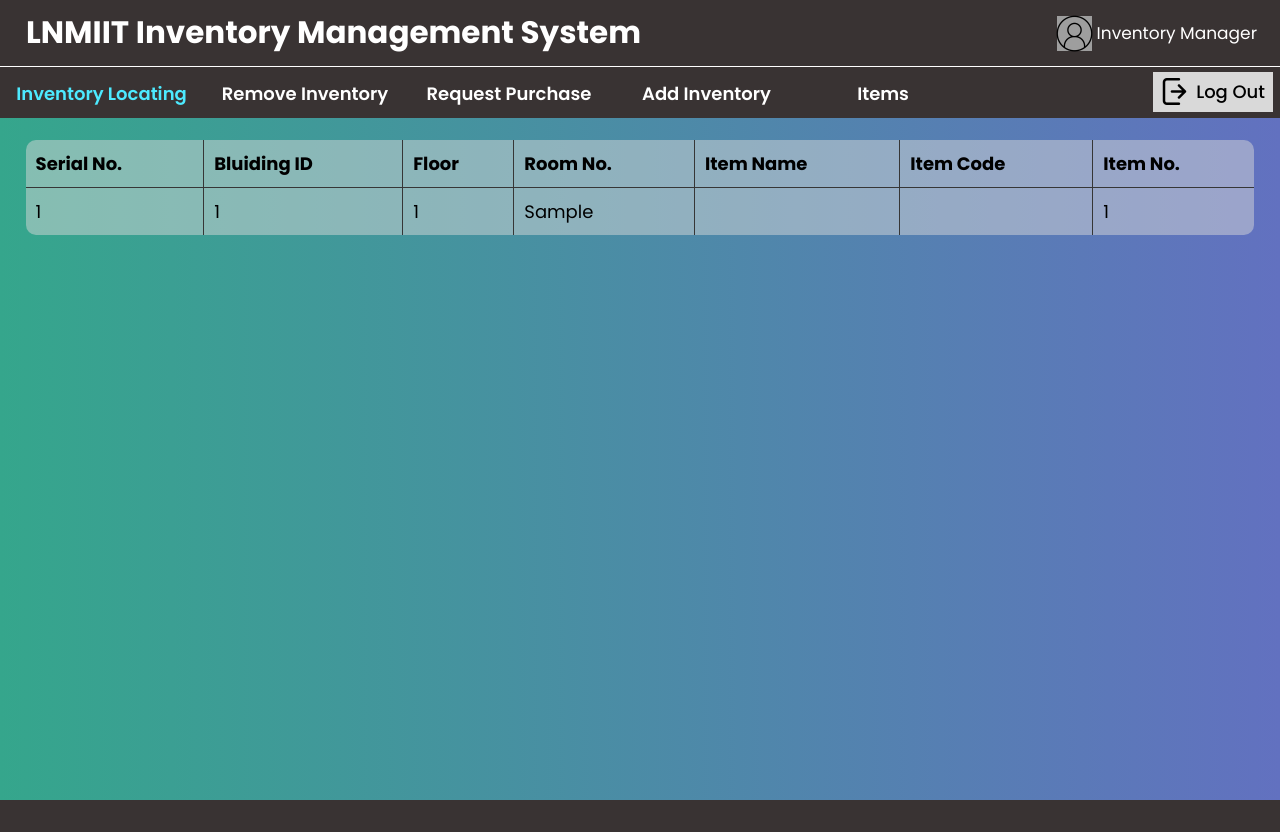
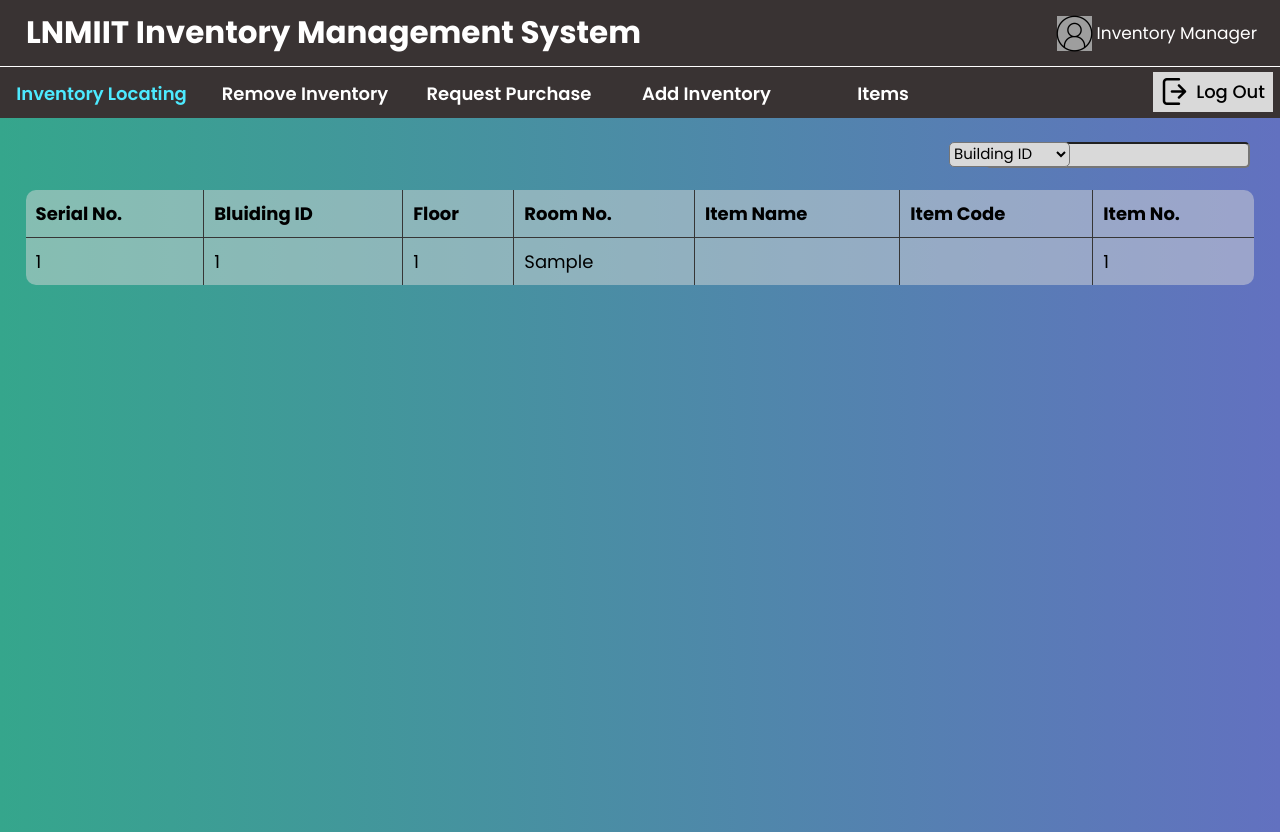
Before and after one commit to deepanshmittal/ISDL, a Django app: page /inventory-manager/inventory/ in a window 1280 px wide. Before the commit the page ends 800 px from the top, so only its background shows below. Run offline with Django 4.2, Linux system fonts and the light colour scheme; a user stored in the database is signed in; tables that the repository leaves empty hold one stand-in row (values such as "Sample post"); grey boxes are pictures that could not be loaded.

Commit message:
search button daal diya hai

```diff
--- a/static/css/IM-inventory.css
+++ b/static/css/IM-inventory.css
@@ -349,6 +349,48 @@
     font-family: var(--font-poppins);
 }
 
+.form{
+    position: absolute;
+    top: 140px;
+    right: 0px;
+}
+
+.search_icon{
+    position: absolute;
+    top: 0px;
+    right: 120px;
+    width: 25px;
+    height: 25px;
+    object-fit: cover;
+}
+
+.Search-box{
+    border-radius: 5px;
+    background-color: #d9d9d9;
+    /* font-size: 13px; */
+    font-family: var(--font-poppins);
+}
+
+.options{
+    border-radius: 5px;
+    background-color: #d9d9d9;
+    font-family: var(--font-poppins);
+    font-size: 15px;
+}
+
+.search{
+    position: absolute;
+    top: 0px;
+    right: 15px;
+}
+
+.dropdown{
+    position: absolute;
+    top: 0px;
+    right: 195px;
+}
+
+
 table {
     margin-left: auto;
     margin-right: auto;
@@ -416,7 +458,7 @@
 
 .scroll {
     position: relative;
-    top: 140px;
+    top: 190px;
     height: 642px;
     overflow-y: auto;
 }
--- a/templates/IM-inventory.html
+++ b/templates/IM-inventory.html
@@ -77,6 +77,24 @@
                 {% endfor %}
             </table>
         </div>
+        <div class="form">
+            <form method="POST" class="search">
+                <!-- <img class="search_icon" alt="" src="{% static 'img/search.png' %}"/> -->
+                <div class="search">
+                    <input class="Search-box" type="text" placeholder="Search" required name="Search" maxlength="128">
+                </div>
+                <div class = "dropdown">
+                <select class="options" name="languages" id="lang">
+                    <option value="building_id">Building ID</option>
+                    <option value="Floor">Floor</option>
+                    <option value="Room">Room No.</option>
+                    <option value="ItemName">Item Name</option>
+                    <option value="ItenCode">Item Code</option>
+                    <option value="ItemNumber">Item Number</option>
+                </select>
+                </div>
+            </form>
+        </div>
     </div>
     <script src={% static 'js/IM-inventory.js' %}></script>
 </body>
```
Also changed, not shown: static/img/search.png (added).
